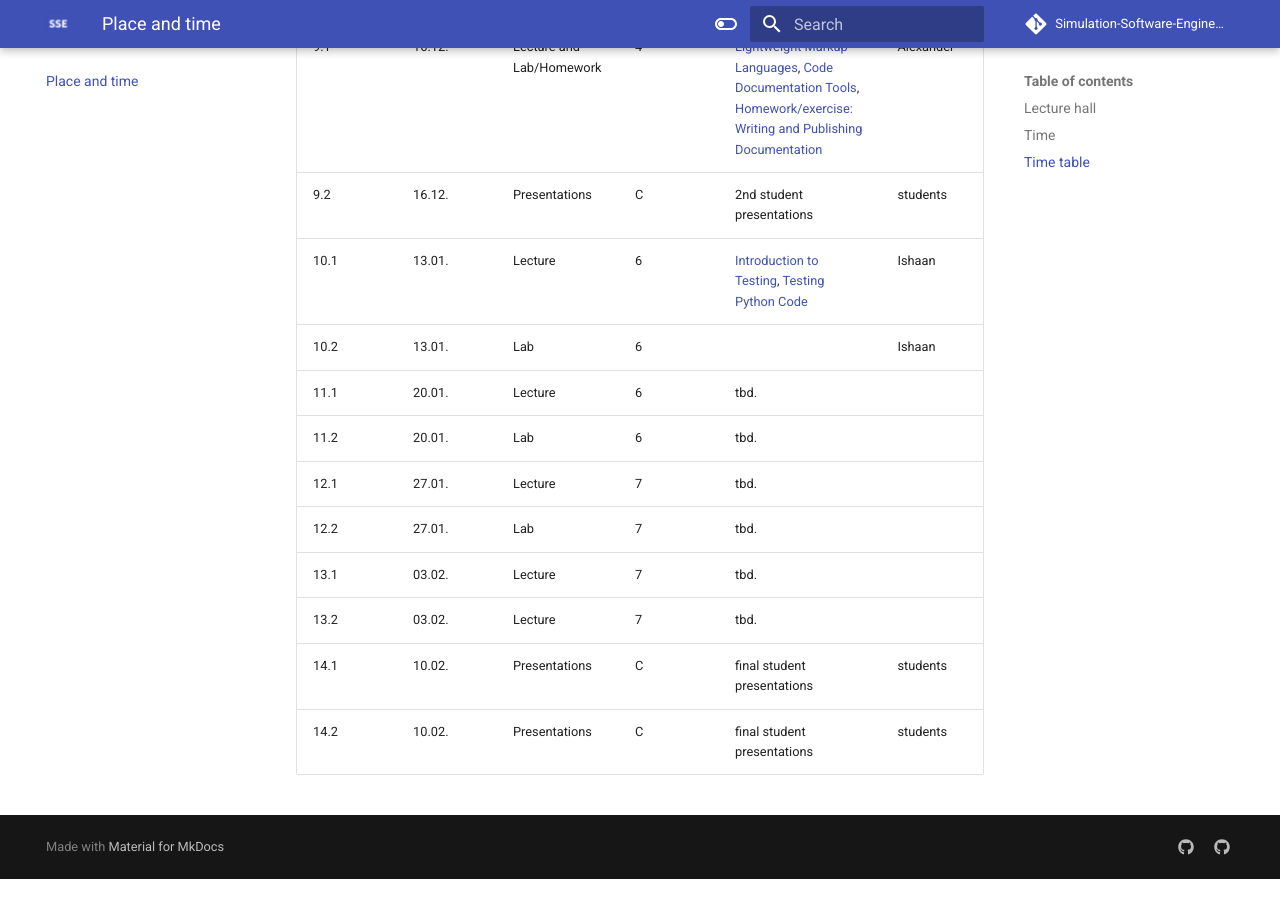
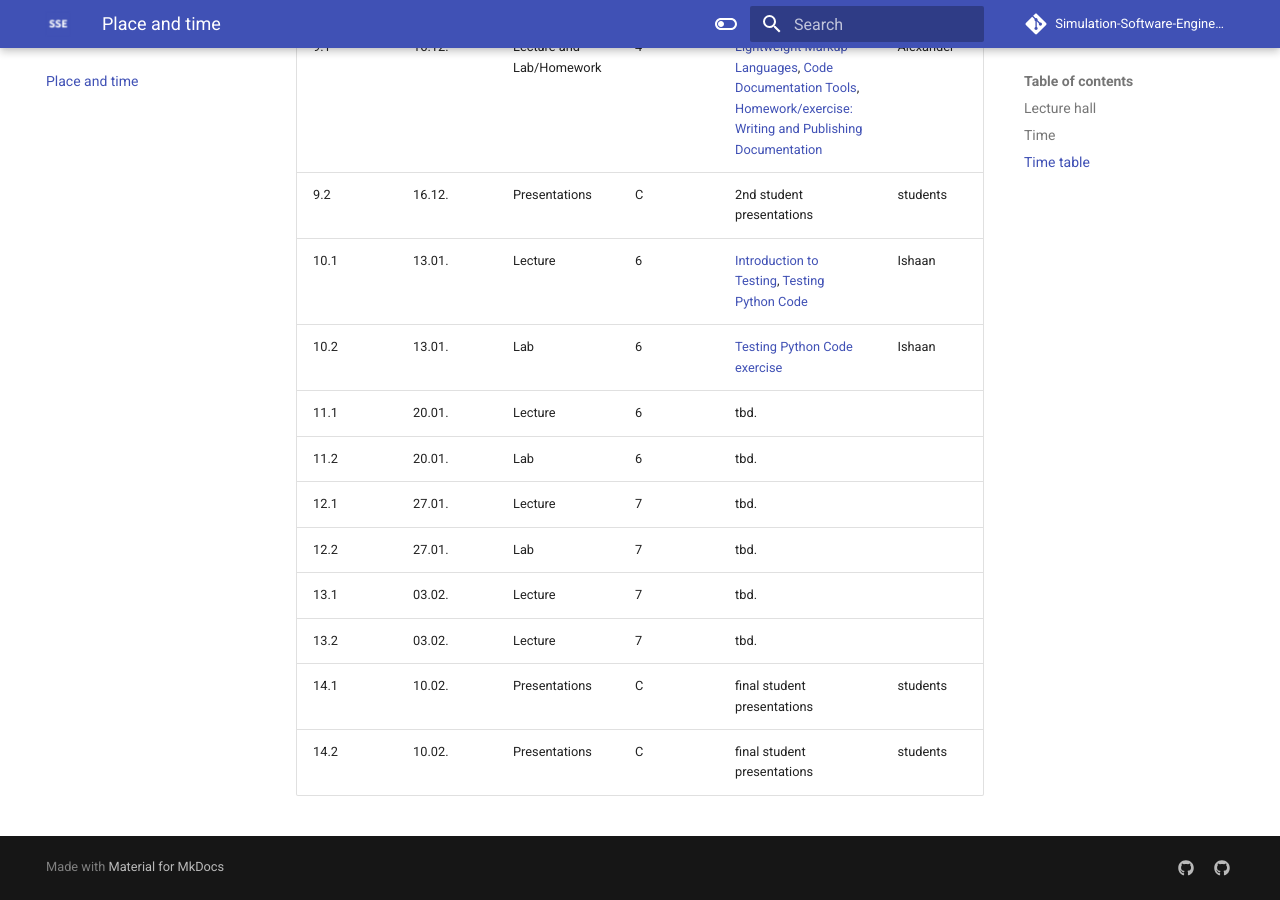
Before and after one commit to Simulation-Software-Engineering/homepage, an MkDocs documentation site: the page built from docs/place-and-time.md, in a window 1280 px wide and 900 px high, scrolled down 2074 px. Built offline with MkDocs 1.6.1 and Material for MkDocs 9.7.7, drawn with Linux system fonts in a browser that asks for light colours; comment, search, counter and statistics services are not loaded; before the commit the page ends 2953 px from its top, so only the background shows below that.

Commit message:
Adding link to Python testing exercise

```diff
--- a/docs/place-and-time.md
+++ b/docs/place-and-time.md
@@ -44,7 +44,7 @@ Please note that we might adjust the time table during the semester. You find a
 |    9.1 | 16.12. |Lecture and Lab/Homework | 4 | [Lightweight Markup Languages](https://github.com/Simulation-Software-Engineering/Lecture-Material/blob/main/04_documentation/markup_languages_slides.md), [Code Documentation Tools](https://github.com/Simulation-Software-Engineering/Lecture-Material/blob/main/04_documentation/tools_slides.md), [Homework/exercise: Writing and Publishing Documentation](https://github.com/Simulation-Software-Engineering/Lecture-Material/blob/main/04_documentation/tools_exercise.md) | Alexander |
 |    9.2 | 16.12. |Presentations | C | 2nd student presentations | students |
 |   10.1 | 13.01. |Lecture | 6 | [Introduction to Testing](https://github.com/Simulation-Software-Engineering/Lecture-Material/blob/main/05_testing_and_ci/intro_slides.md), [Testing Python Code](https://github.com/Simulation-Software-Engineering/Lecture-Material/blob/main/05_testing_and_ci/python_testing_slides.md) | Ishaan |
-|   10.2 | 13.01. |Lab | 6 | | Ishaan |
+|   10.2 | 13.01. |Lab | 6 | [Testing Python Code exercise](https://github.com/Simulation-Software-Engineering/Lecture-Material/blob/main/05_testing_and_ci/python_testing_exercise.md) | Ishaan |
 |   11.1 | 20.01. |Lecture | 6 | tbd. | |
 |   11.2 | 20.01. |Lab | 6 | tbd. | |
 |   12.1 | 27.01. |Lecture | 7 | tbd. | |
```
